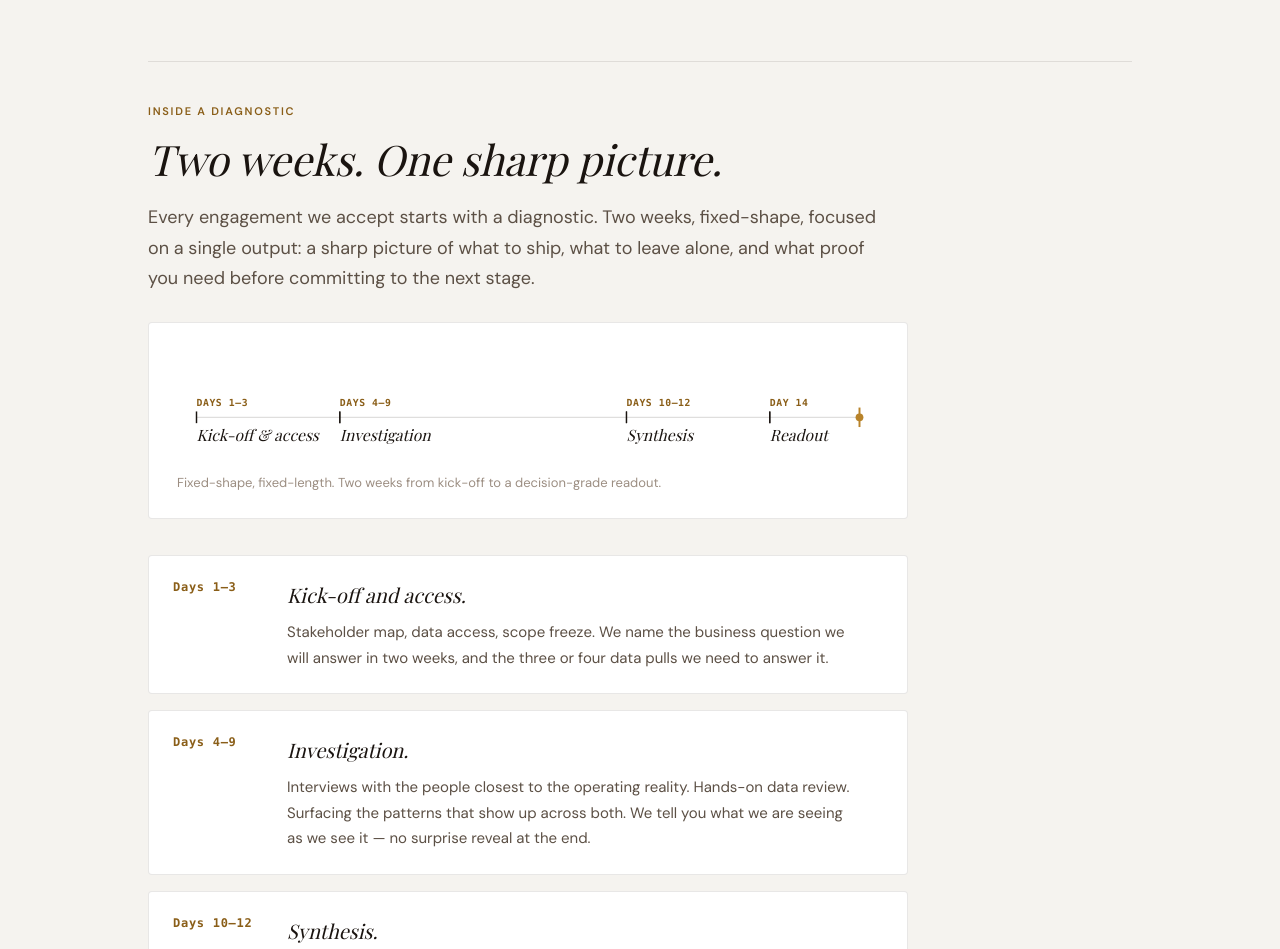
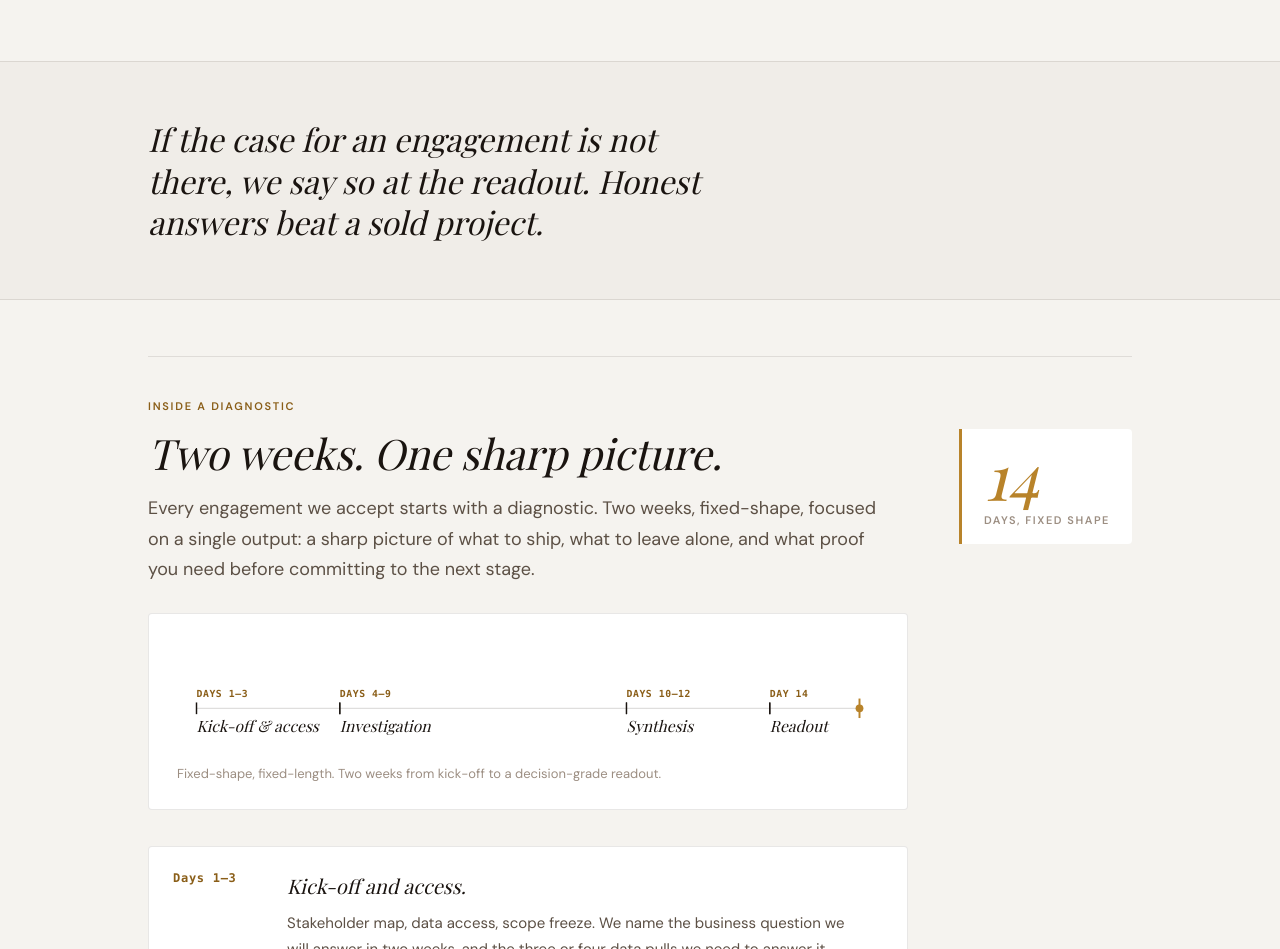
Before and after one commit to joinreachout/kkt-web, an Astro site: page /approach in a window 1280 px wide. Shown: the part 1060-2009 px from the top of the page. Built offline with nearby package versions, Linux system fonts and the light colour scheme; Astro itself is replaced by a stand-in of ours; no server answers; a web font is replaced by a local one.

Commit message:
approach: visual rhythm pass — pull quote + 14-days callout
- New full-bleed pull-quote between PMO-note and Inside-a-diagnostic
  sections, on surface-alt: "If the case for an engagement is not
  there, we say so at the readout. Honest answers beat a sold
  project." Reinforces the diagnostic discipline before the deep dive.
- "Inside a diagnostic" header now a 2-column layout: H2 + lede on
  the left, big italic "14" / "DAYS, FIXED SHAPE" stat callout on
  the right with accent left-border. Anchors the section's central
  number visually.

```diff
--- a/src/pages/approach.astro
+++ b/src/pages/approach.astro
@@ -96,16 +96,37 @@ const stages = [
           project from one that runs in production.
         </p>
       </section>
+    </div>
 
+    <section class="approach-pullquote">
+      <div class="container">
+        <blockquote>
+          <p>
+            If the case for an engagement is not there, we say so at
+            the readout. Honest answers beat a sold project.
+          </p>
+        </blockquote>
+      </div>
+    </section>
+
+    <div class="container">
       <section class="diag">
         <div class="section-label">Inside a diagnostic</div>
-        <h2 class="h2-section">Two weeks. One sharp picture.</h2>
-        <p class="diag-lede">
-          Every engagement we accept starts with a diagnostic. Two weeks,
-          fixed-shape, focused on a single output: a sharp picture of
-          what to ship, what to leave alone, and what proof you need
-          before committing to the next stage.
-        </p>
+        <div class="diag-head">
+          <div class="diag-head-text">
+            <h2 class="h2-section">Two weeks. One sharp picture.</h2>
+            <p class="diag-lede">
+              Every engagement we accept starts with a diagnostic. Two
+              weeks, fixed-shape, focused on a single output: a sharp
+              picture of what to ship, what to leave alone, and what
+              proof you need before committing to the next stage.
+            </p>
+          </div>
+          <div class="diag-head-stat">
+            <div class="diag-stat-num">14</div>
+            <div class="diag-stat-label">days, fixed shape</div>
+          </div>
+        </div>
 
         <figure class="diag-timeline" aria-label="14-day diagnostic timeline showing four phases: Kick-off, Investigation, Synthesis, Readout">
           <svg viewBox="0 0 720 110" xmlns="http://www.w3.org/2000/svg" role="presentation">
@@ -309,9 +330,69 @@ const stages = [
   }
   .diag .section-label { margin-bottom: 14px; }
   .diag h2 { margin-bottom: 18px; }
+  .diag-head {
+    display: grid;
+    grid-template-columns: 1fr;
+    gap: 18px;
+    align-items: start;
+    margin-bottom: 28px;
+  }
+  @media (min-width: 720px) {
+    .diag-head {
+      grid-template-columns: 1fr auto;
+      gap: 36px;
+    }
+  }
+  .diag-head h2 { margin-bottom: 14px; }
+  .diag-head-stat {
+    display: flex;
+    flex-direction: column;
+    align-items: flex-start;
+    gap: 4px;
+    padding: 14px 22px;
+    border-left: 3px solid var(--accent);
+    background: var(--surface);
+    border-radius: 0 4px 4px 0;
+  }
+  .diag-stat-num {
+    font-family: var(--font-display);
+    font-style: italic;
+    font-size: clamp(48px, 6vw, 64px);
+    line-height: 1;
+    color: var(--accent);
+  }
+  .diag-stat-label {
+    font-size: 11px;
+    color: var(--text-muted);
+    text-transform: uppercase;
+    letter-spacing: 0.14em;
+    font-weight: 600;
+  }
   .diag-lede {
     max-width: 60ch;
-    margin-bottom: 28px;
+    margin-bottom: 0;
+  }
+
+  .approach-pullquote {
+    padding: clamp(48px, 7vh, 88px) 0;
+    border-top: 1px solid var(--border);
+    border-bottom: 1px solid var(--border);
+    background: var(--surface-alt);
+    margin: 56px 0;
+  }
+  .approach-pullquote blockquote {
+    margin: 0 auto;
+    padding: 0;
+  }
+  .approach-pullquote p {
+    font-family: var(--font-display);
+    font-style: italic;
+    font-weight: 400;
+    font-size: clamp(22px, 2.8vw, 32px);
+    line-height: 1.3;
+    color: var(--text-primary);
+    margin: 0;
+    max-width: 30ch;
   }
   .diag-timeline {
     margin: 0 0 36px;
```
